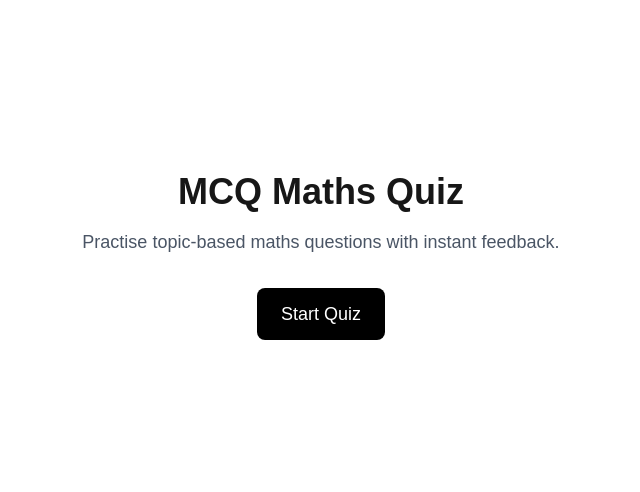
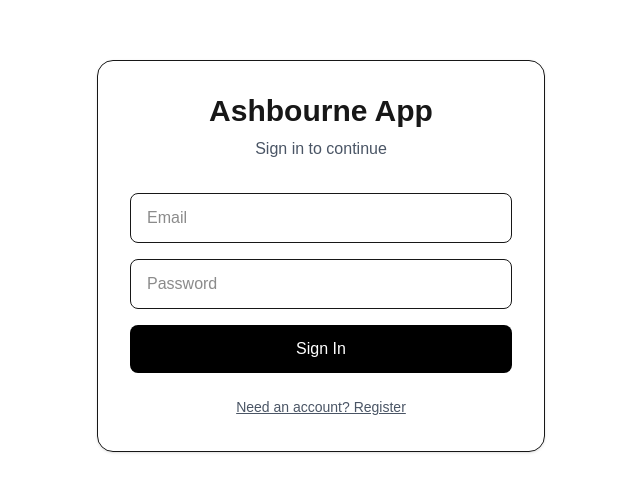
Before and after one commit to LeeKirbyAshbourne/mcq-app, a Next.js app: page / in a window 1280 px wide. Shown: the part 144-636 px from the top of the page, without its empty margins (319-959 px from the left). Built offline with nearby package versions, Linux system fonts and the light colour scheme; no server answers.

Commit message:
Add Supabase login screen

```diff
--- /dev/null
+++ b/src/app/lib/supabase.ts
@@ -0,0 +1,6 @@
+import { createClient } from "@supabase/supabase-js";
+
+const supabaseUrl = process.env.NEXT_PUBLIC_SUPABASE_URL!;
+const supabaseAnonKey = process.env.NEXT_PUBLIC_SUPABASE_ANON_KEY!;
+
+export const supabase = createClient(supabaseUrl, supabaseAnonKey);
--- a/src/app/page.tsx
+++ b/src/app/page.tsx
@@ -1,19 +1,98 @@
-import Link from "next/link";
+"use client";
+
+import { useState } from "react";
+import { supabase } from "./lib/supabase";
 
 export default function Home() {
+  const [mode, setMode] = useState<"signin" | "register">("signin");
+  const [name, setName] = useState("");
+  const [email, setEmail] = useState("");
+  const [password, setPassword] = useState("");
+
   return (
-    <main className="min-h-screen flex items-center justify-center bg-white p-8">
-      <div className="max-w-2xl w-full text-center">
-        <h1 className="text-4xl font-bold mb-4">MCQ Maths Quiz</h1>
-        <p className="text-lg text-gray-600 mb-8">
-          Practise topic-based maths questions with instant feedback.
+    <main className="min-h-screen flex items-center justify-center bg-white p-6">
+      <div className="w-full max-w-md border rounded-2xl p-8 shadow-sm">
+        <h1 className="text-3xl font-bold text-center">Ashbourne App</h1>
+
+        <p className="mt-2 text-center text-gray-600">
+          {mode === "signin" ? "Sign in to continue" : "Create your account"}
         </p>
-        <Link
-          href="/setup"
-          className="inline-block bg-black text-white px-6 py-3 rounded-lg text-lg"
+
+        <div className="mt-8 space-y-4">
+          {mode === "register" && (
+            <input
+              className="w-full border rounded-lg px-4 py-3"
+              placeholder="Full name"
+              value={name}
+              onChange={(e) => setName(e.target.value)}
+            />
+          )}
+
+          <input
+            className="w-full border rounded-lg px-4 py-3"
+            placeholder="Email"
+            value={email}
+            onChange={(e) => setEmail(e.target.value)}
+          />
+
+          <input
+            className="w-full border rounded-lg px-4 py-3"
+            placeholder="Password"
+            type="password"
+            value={password}
+            onChange={(e) => setPassword(e.target.value)}
+          />
+
+          <button
+            className="w-full bg-black text-white rounded-lg py-3"
+            onClick={async () => {
+              if (mode === "register") {
+                const { error } = await supabase.auth.signUp({
+                  email,
+                  password,
+                  options: {
+                    data: {
+                      full_name: name,
+                    },
+                  },
+                });
+
+                if (error) {
+                  alert(error.message);
+                  return;
+                }
+
+                alert("Account created. You can now sign in.");
+                setMode("signin");
+              } else {
+                const { error } = await supabase.auth.signInWithPassword({
+                  email,
+                  password,
+                });
+
+                if (error) {
+                  alert(error.message);
+                  return;
+                }
+
+                window.location.href = "/setup";
+              }
+            }}
+          >
+            {mode === "signin" ? "Sign In" : "Register"}
+          </button>
+        </div>
+
+        <button
+          className="mt-6 w-full text-sm text-gray-600 underline"
+          onClick={() =>
+            setMode(mode === "signin" ? "register" : "signin")
+          }
         >
-          Start Quiz
-        </Link>
+          {mode === "signin"
+            ? "Need an account? Register"
+            : "Already have an account? Sign in"}
+        </button>
       </div>
     </main>
   );
```
